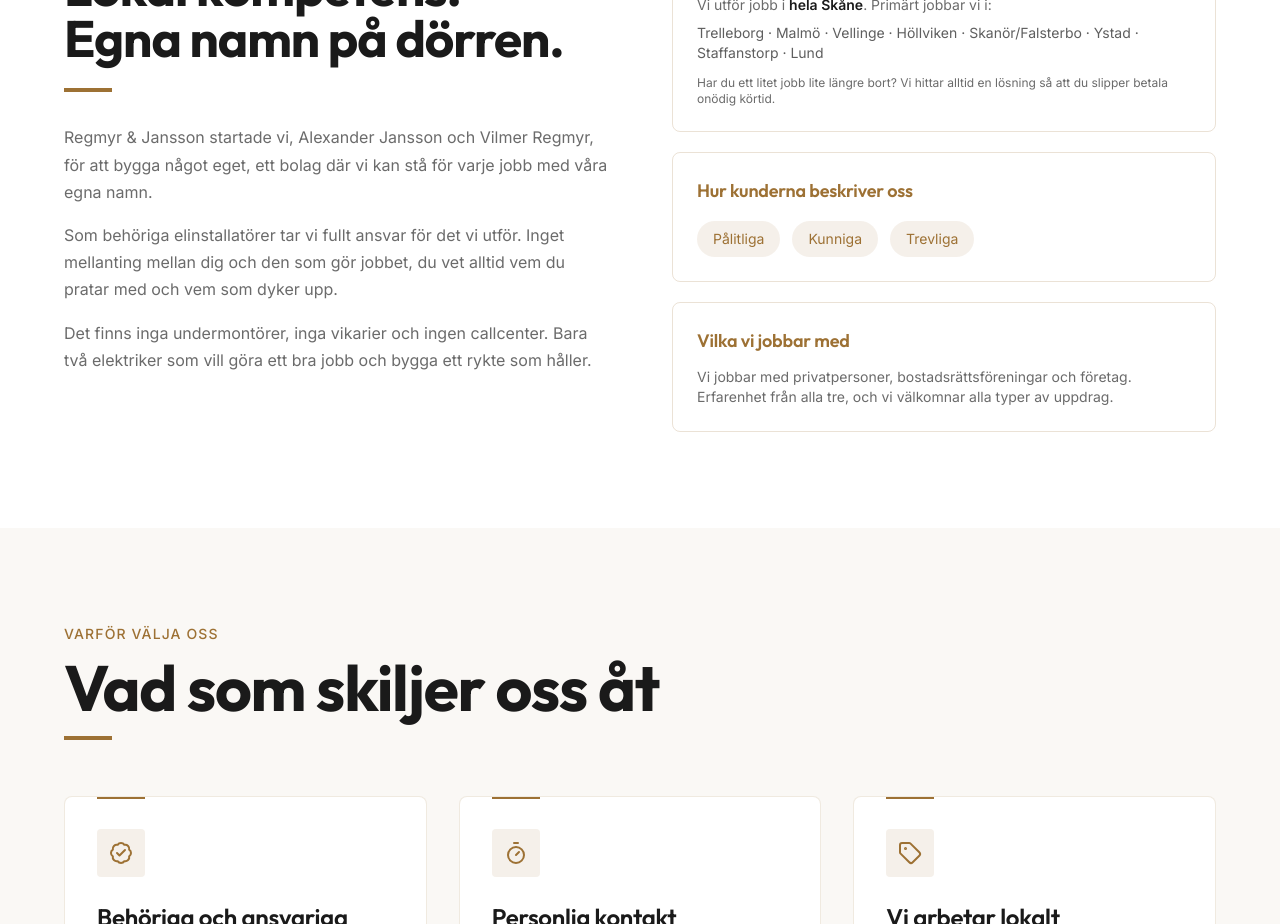
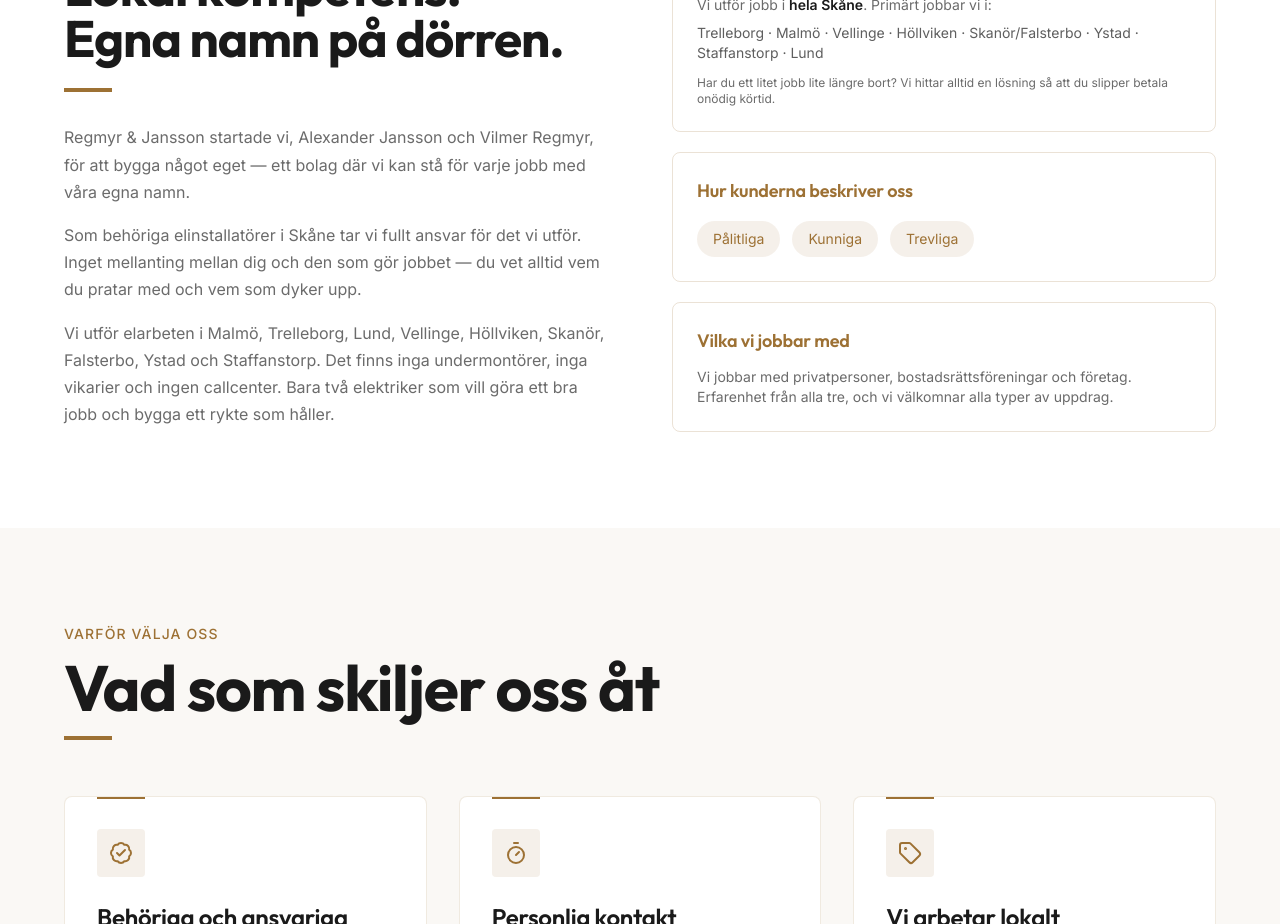
Before and after one commit to axelowilliam/RJAB, a Next.js app: page / in a window 1280 px wide. Shown: the part 2140-3064 px from the top of the page. Built offline with nearby package versions, Linux system fonts and the light colour scheme.

Commit message:
Add sitemap, robots.txt, FAQ schema, improve local SEO copy

```diff
--- a/app/layout.tsx
+++ b/app/layout.tsx
@@ -46,7 +46,6 @@ const jsonLd = {
       url: siteUrl,
       telephone: "+4640919135",
       email: "info@regmyrjansson.se",
-      priceRange: "850 kr/h",
       image: `${siteUrl}/logo.svg`,
       address: {
         "@type": "PostalAddress",
@@ -81,6 +80,60 @@ const jsonLd = {
           dayOfWeek: ["Monday", "Tuesday", "Wednesday", "Thursday", "Friday"],
           opens: "07:00",
           closes: "17:00",
+        },
+      ],
+    },
+    {
+      "@type": "FAQPage",
+      "@id": `${siteUrl}/#faq`,
+      mainEntity: [
+        {
+          "@type": "Question",
+          name: "Är Regmyr & Jansson behöriga elinstallatörer?",
+          acceptedAnswer: {
+            "@type": "Answer",
+            text: "Ja, vi är certifierade och behöriga elinstallatörer och arbetar enligt elsäkerhetslagen. Vi ansvarar juridiskt för att allt arbete är rätt utfört.",
+          },
+        },
+        {
+          "@type": "Question",
+          name: "Vilka områden i Skåne jobbar ni i?",
+          acceptedAnswer: {
+            "@type": "Answer",
+            text: "Vi utför elarbeten i hela Skåne. Primärt jobbar vi i Trelleborg, Malmö, Vellinge, Höllviken, Skanör, Falsterbo, Ystad, Staffanstorp och Lund.",
+          },
+        },
+        {
+          "@type": "Question",
+          name: "Vad kostar en elektriker i Skåne?",
+          acceptedAnswer: {
+            "@type": "Answer",
+            text: "Vi föredrar fastpris framför löpande räkning — det är tydligare för dig och oss. Kontakta oss för en kostnadsfri offert.",
+          },
+        },
+        {
+          "@type": "Question",
+          name: "Utför ni elinstallation i villor och lägenheter?",
+          acceptedAnswer: {
+            "@type": "Answer",
+            text: "Ja, vi installerar el i villor, lägenheter och lokaler — från grunden eller som komplettering till befintlig anläggning.",
+          },
+        },
+        {
+          "@type": "Question",
+          name: "Installerar ni laddstolpar och laddboxar för elbil?",
+          acceptedAnswer: {
+            "@type": "Answer",
+            text: "Ja, vi installerar laddboxar för elbil i villor och fastigheter i Skåne. Kontakta oss för offert.",
+          },
+        },
+        {
+          "@type": "Question",
+          name: "Kan jag prata direkt med elektrikern?",
+          acceptedAnswer: {
+            "@type": "Answer",
+            text: "Ja, när du ringer Regmyr & Jansson pratar du direkt med Alexander eller Vilmer — ingen bokningscentral eller mellanhänder.",
+          },
         },
       ],
     },
--- a/components/About.tsx
+++ b/components/About.tsx
@@ -20,18 +20,20 @@ export default function About() {
             <div className="space-y-4 font-body text-muted text-base">
               <p>
                 Regmyr &amp; Jansson startade vi, Alexander Jansson och Vilmer
-                Regmyr, för att bygga något eget, ett bolag där vi kan stå
+                Regmyr, för att bygga något eget — ett bolag där vi kan stå
                 för varje jobb med våra egna namn.
               </p>
               <p>
-                Som behöriga elinstallatörer tar vi fullt ansvar för det vi
-                utför. Inget mellanting mellan dig och den som gör jobbet, du
-                vet alltid vem du pratar med och vem som dyker upp.
+                Som behöriga elinstallatörer i Skåne tar vi fullt ansvar för
+                det vi utför. Inget mellanting mellan dig och den som gör
+                jobbet — du vet alltid vem du pratar med och vem som dyker upp.
               </p>
               <p>
-                Det finns inga undermontörer, inga vikarier och ingen
-                callcenter. Bara två elektriker som vill göra ett bra jobb och
-                bygga ett rykte som håller.
+                Vi utför elarbeten i Malmö, Trelleborg, Lund, Vellinge,
+                Höllviken, Skanör, Falsterbo, Ystad och Staffanstorp. Det
+                finns inga undermontörer, inga vikarier och ingen callcenter.
+                Bara två elektriker som vill göra ett bra jobb och bygga ett
+                rykte som håller.
               </p>
             </div>
           </div>
```
Also changed, not shown: public/robots.txt (added), 1 other file (tests, documents, lock files or other folders).
